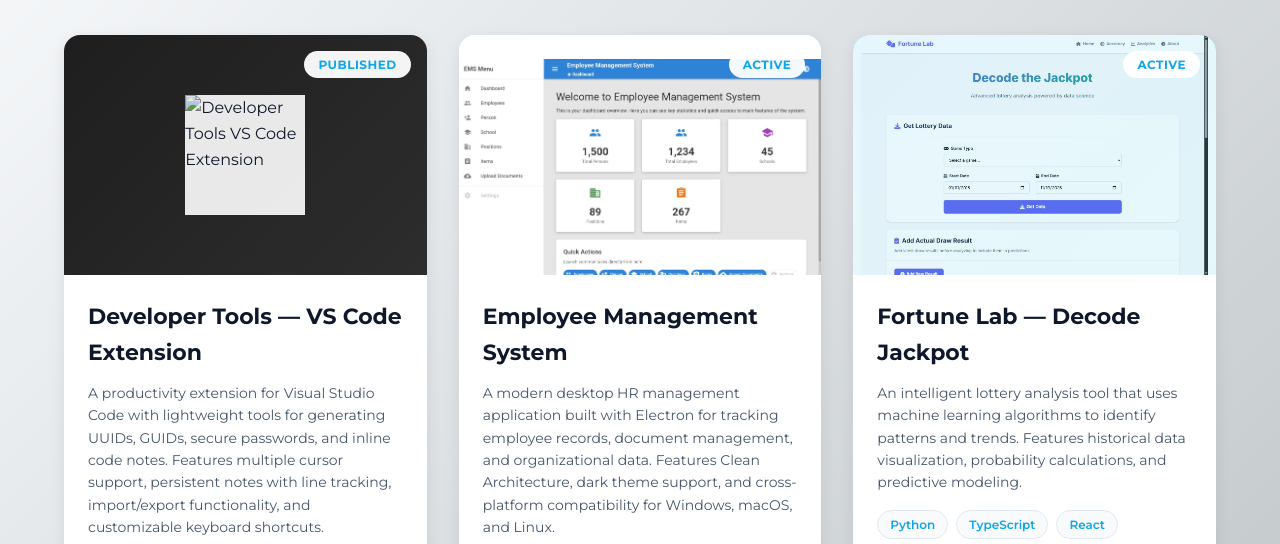
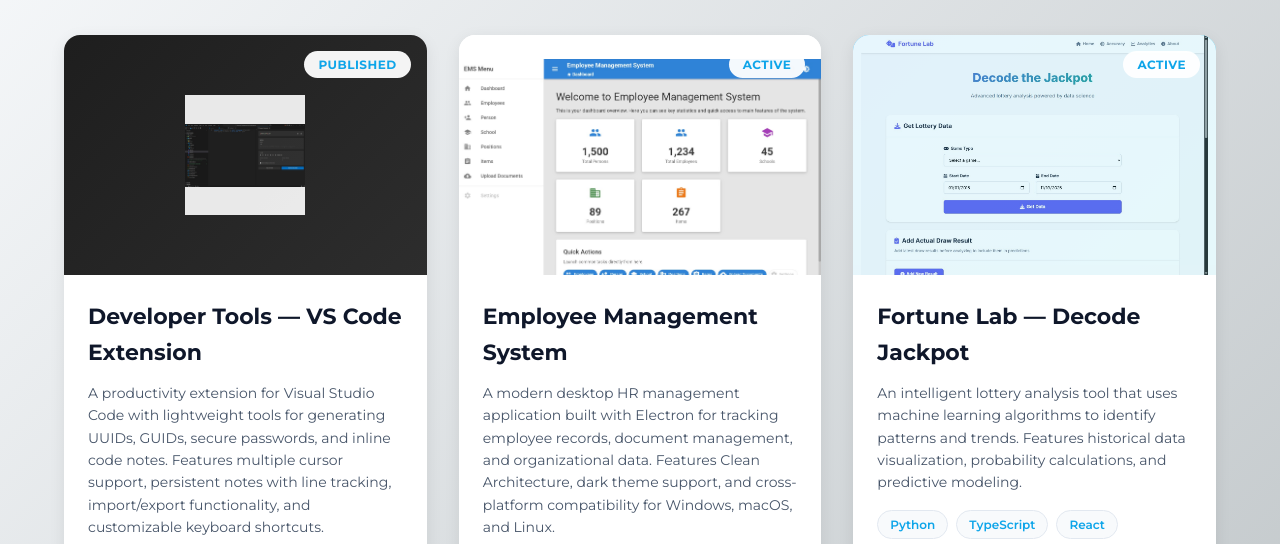
Before and after one commit to joealfa/joealfa.github.io, a plain HTML site: page projects.html in a window 1280 px wide. Shown: the part 244-788 px from the top of the page. Drawn offline with Linux system fonts and the light colour scheme.

Commit message:
Update project numbering and image for Developer Tools in portfolio

```diff
--- a/projects.html
+++ b/projects.html
@@ -39,10 +39,10 @@
             <h1 class="page-title">Personal Projects</h1>
             <div class="projects-grid">
 
-                <!-- Project: Developer Tools VS Code Extension -->
+                <!-- Project 1: Developer Tools VS Code Extension -->
                 <article class="project-card">
                     <div class="project-image" style="background: linear-gradient(135deg, #1e1e1e 0%, #2d2d2d 100%); display: flex; align-items: center; justify-content: center;">
-                        <img src="images/developer-tools-icon.jpg" alt="Developer Tools VS Code Extension" loading="lazy"
+                        <img src="images/dev-tools-generate-password.jpg" alt="Developer Tools VS Code Extension" loading="lazy"
                             style="width: 120px; height: 120px; object-fit: contain;" />
                         <div class="project-overlay">
                             <span class="project-status">Published</span>
@@ -88,7 +88,7 @@
                     </div>
                 </article>
 
-                <!-- Project 1: Employee Management System -->
+                <!-- Project 2: Employee Management System -->
                 <article class="project-card">
                     <div class="project-image" style="cursor: pointer; background: white;" onclick="openEMSModal()">
                         <img class="ems-image" src="images/ems-dashboard.jpg" alt="Employee Management System" loading="lazy"
@@ -136,7 +136,7 @@
                     </div>
                 </article>
 
-                <!-- Project 2: Fortune Lab -->
+                <!-- Project 3: Fortune Lab -->
                 <article class="project-card">
                     <div class="project-image" style="cursor: pointer;" onclick="openFortuneLabModal()">
                         <img src="images/flab-decode-jackpot.jpg" alt="Fortune Lab - Decode Jackpot" loading="lazy" />
@@ -182,7 +182,7 @@
                     </div>
                 </article>
 
-                <!-- Project 3: Snap POS -->
+                <!-- Project 4: Snap POS -->
                 <article class="project-card">
                     <div class="project-image" style="cursor: pointer;" onclick="openSnapPOSModal()">
                         <img src="images/snappos.jpg" alt="SnapPOS - Point of Sale Interface" loading="lazy" />
```
